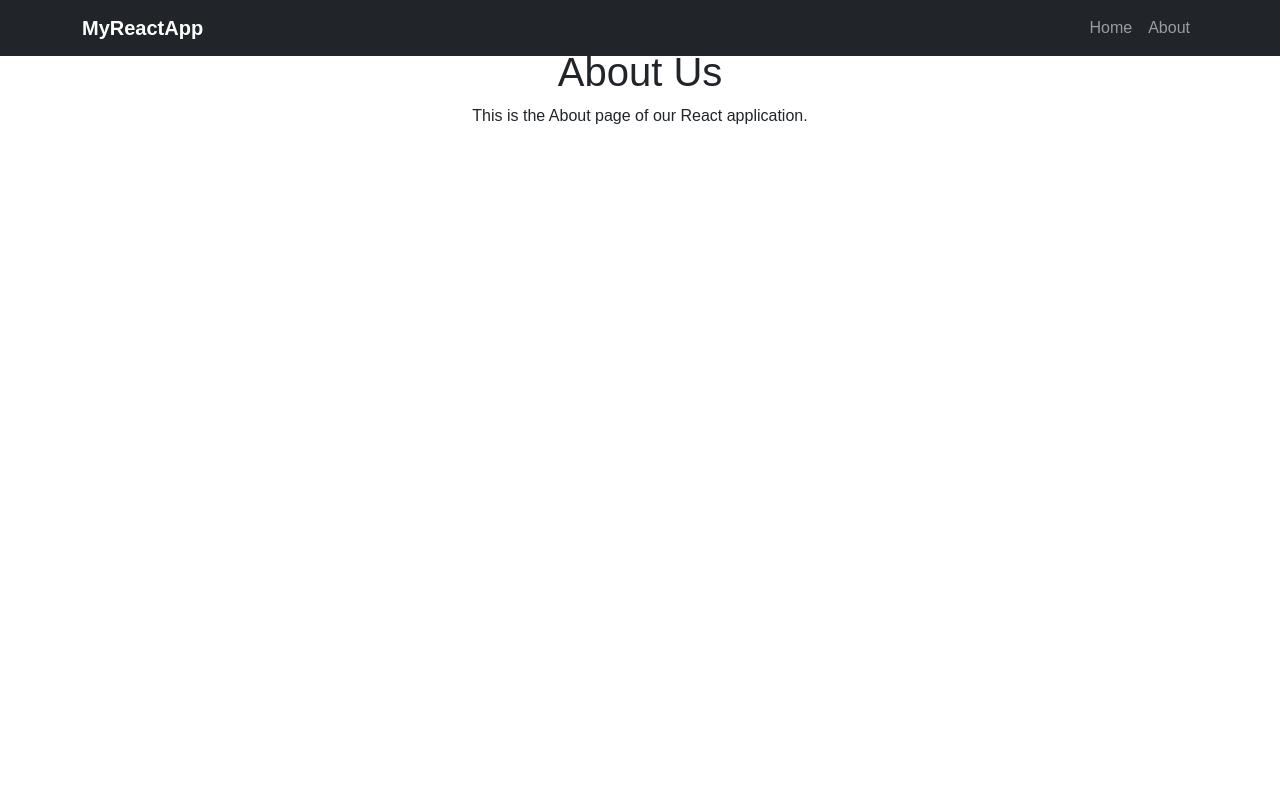
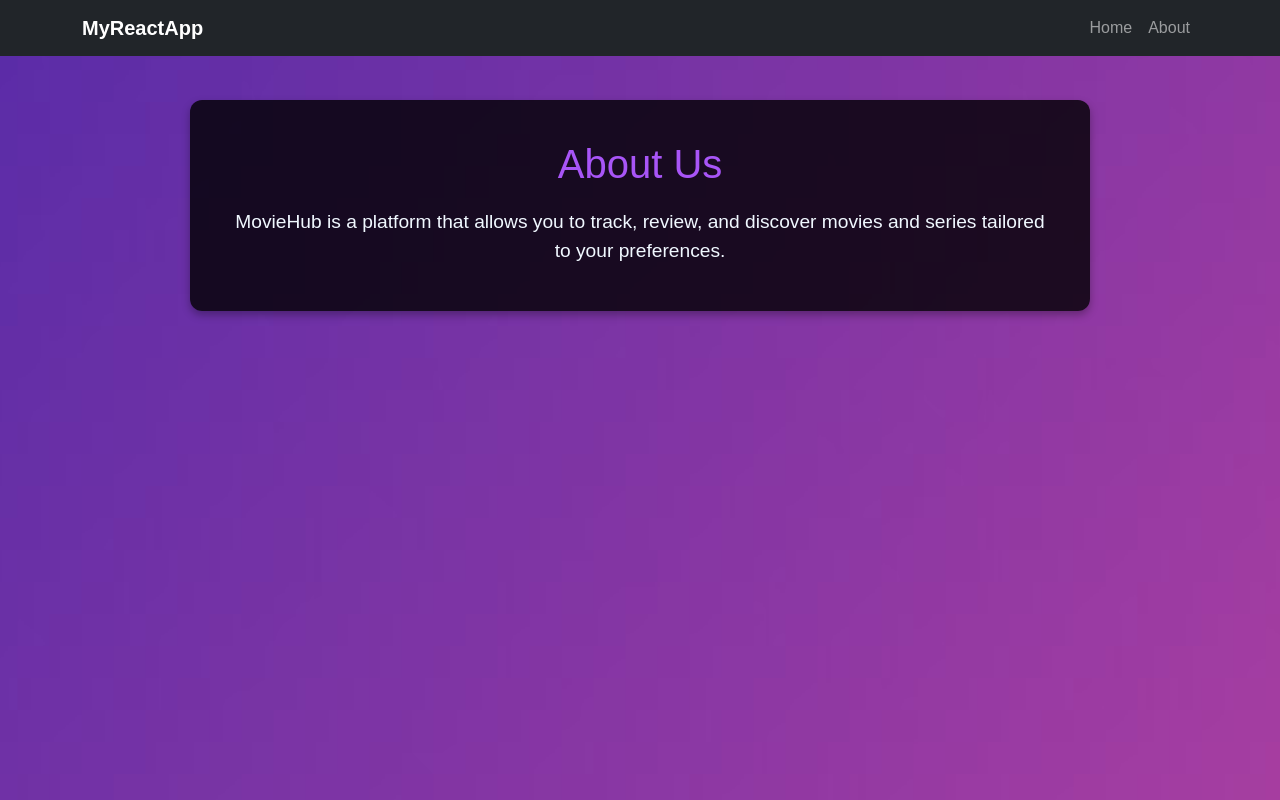
Before and after one commit to GeorgeAttaloglou/MovieHub, a React (Create React App) app: page /about in a window 1280 px wide. Built offline with nearby package versions, Linux system fonts and the light colour scheme.

Commit message:
Add some styling to about page

```diff
--- /dev/null
+++ b/src/About.css
@@ -0,0 +1,35 @@
+/* Background Image and Layout */
+
+body, html {
+    margin: 0;
+    padding: 0;
+    font-family: Arial, sans-serif;
+    background:url("/public/purple.jpg") center;
+    background-attachment: fixed;
+  }
+
+
+.about-container {
+    max-width: 900px;
+    margin: 100px auto;
+    padding: 40px;
+    text-align: center;
+    border-radius: 12px;
+    box-shadow: 0px 4px 8px rgba(0, 0, 0, 0.3);
+    background-color: rgba(0, 0, 0, 0.8); /* Dark overlay */
+  }
+
+  /* Center the Title */
+  .about-title {
+    font-size: 2.5rem;
+    color: #a855f7; /* Purple */
+    margin-bottom: 20px;
+    text-align: center;
+  }
+
+  /* Align Description to Left */
+  .about-text {
+    font-size: 1.2rem;
+    margin-bottom: 5px;
+    color: aliceblue;
+  }
--- a/src/About.js
+++ b/src/About.js
@@ -1,10 +1,17 @@
 import React from "react";
+import "./About.css";
 
 function About() {
   return (
-    <div className="container text-center mt-5">
-      <h1>About Us</h1>
-      <p>This is the About page of our React application.</p>
+    <div className="about-container">
+
+      <div className="about-content">
+        <h1 className="about-title">About Us</h1>
+        <p className="about-text">
+          MovieHub is a platform that allows you to track, review, and discover movies and series tailored to your preferences.
+        </p>
+        <p className="about-text"></p>
+      </div>
     </div>
   );
 }
```
Also changed, not shown: public/purple.jpg (added), 1 other file (tests, documents, lock files or other folders).
